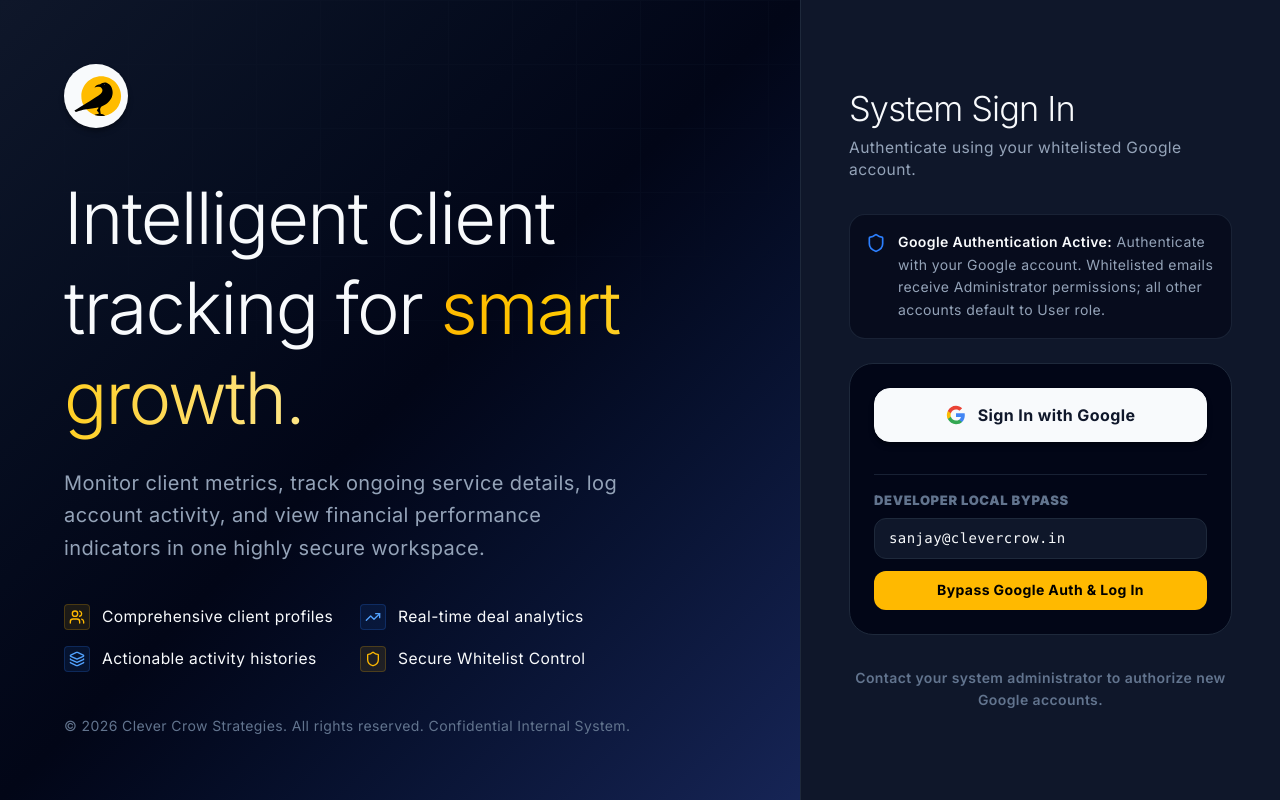
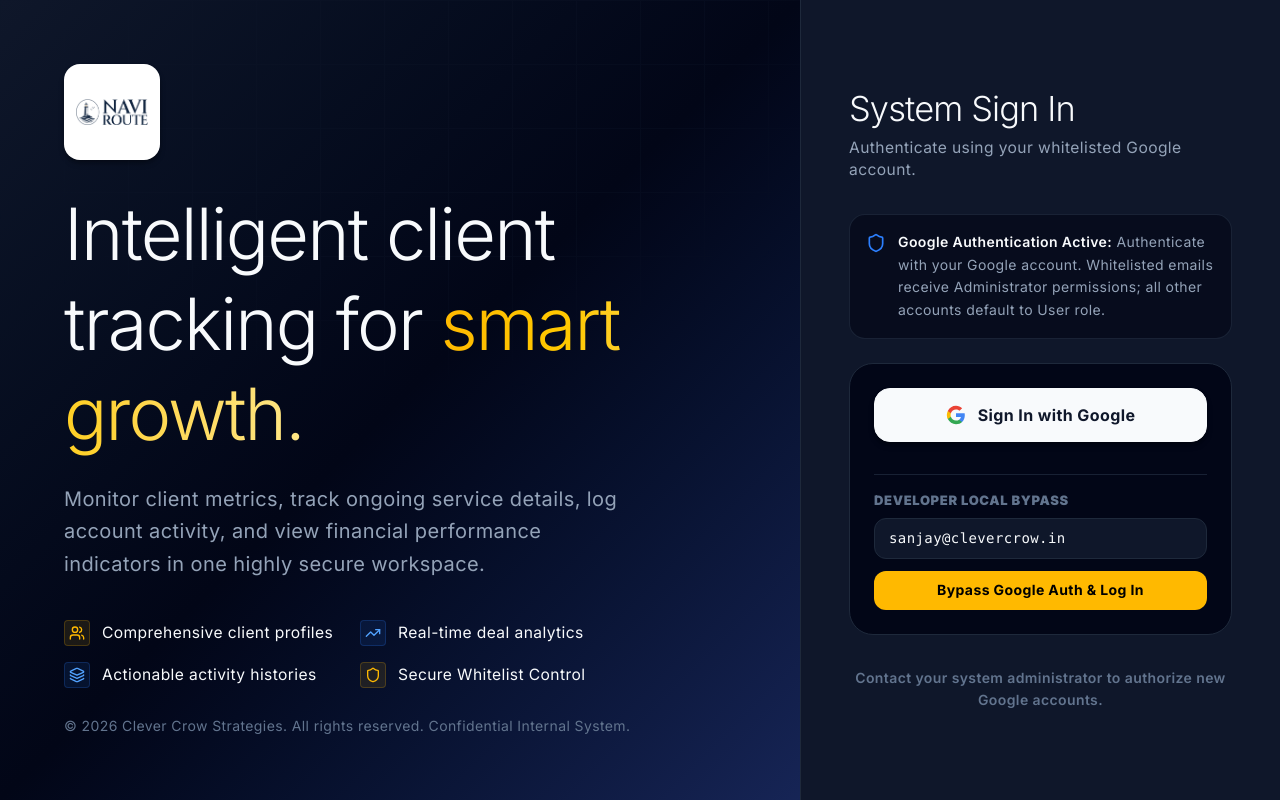
Before and after one commit to SaNjAy-bRo/clever-crow-crm, a Next.js app: page / in a window 1280 px wide. Built offline with nearby package versions, Linux system fonts and the light colour scheme; no server answers.

Commit message:
feat: update brand logo assets, increase logo size and set static white background header

```diff
--- a/src/app/page.tsx
+++ b/src/app/page.tsx
@@ -31,7 +31,7 @@ export default async function LoginPage({
 
         {/* Top Header */}
         <div className="flex items-center space-x-3 z-10">
-          <img src="/CSS.svg" alt="Clever Crow Strategies Logo" className="h-16 w-16 object-contain bg-white p-1.5 rounded-full shadow-md animate-in fade-in zoom-in duration-300" />
+          <img src="/logo-1.png" alt="Logo" className="h-24 w-24 object-contain bg-[#ffffff] p-3 rounded-2xl shadow-lg animate-in fade-in zoom-in duration-300" />
         </div>
 
         {/* Central Hero Content */}
--- a/src/components/DashboardClient.tsx
+++ b/src/components/DashboardClient.tsx
@@ -536,23 +536,22 @@ export default function DashboardClient({
       <div className="flex-1 flex flex-col min-w-0 overflow-hidden relative">
 
         {/* Top Navbar Header on Mobile / Small screens */}
-        <header className="flex md:hidden items-center justify-between p-4 bg-slate-900 border-b border-slate-800 shrink-0">
+        <header className="flex md:hidden items-center justify-between p-4 bg-[#ffffff] border-b border-[#e2e8f0] shrink-0">
           <div className="flex items-center space-x-2">
-            <img src="/CSS.svg" alt="Clever Crow" className="h-8 w-8 object-contain bg-white rounded-full p-1" />
-            <span className="text-xs font-black text-white tracking-widest">CLEVER CROW</span>
+            <img src="/logo-1.png" alt="Logo" className="h-12 w-auto object-contain" />
           </div>
 
           <div className="flex items-center space-x-2">
             <button
               onClick={toggleTheme}
-              className="p-2 rounded-xl bg-slate-800 text-amber-450 hover:bg-slate-700 transition-all cursor-pointer"
+              className="p-2 rounded-xl bg-[#f1f5f9] text-[#475569] hover:bg-[#e2e8f0] transition-all cursor-pointer border border-[#e2e8f0]"
               title="Toggle Theme"
             >
-              {theme === "light" ? <Moon className="w-4 h-4 text-indigo-400" /> : <Sun className="w-4 h-4 text-amber-400" />}
+              {theme === "light" ? <Moon className="w-4 h-4 text-indigo-500" /> : <Sun className="w-4 h-4 text-amber-500" />}
             </button>
             <button
               onClick={() => setIsMobileOpen(true)}
-              className="p-2 rounded-xl bg-slate-800 text-slate-350 hover:text-white transition-all"
+              className="p-2 rounded-xl bg-[#f1f5f9] text-[#475569] hover:bg-[#e2e8f0] transition-all border border-[#e2e8f0]"
             >
               <Menu className="w-4 h-4" />
             </button>
--- a/src/components/modules/Sidebar.tsx
+++ b/src/components/modules/Sidebar.tsx
@@ -80,19 +80,13 @@ export default function Sidebar({
   const navContent = (
     <div className="flex flex-col h-full bg-slate-900 border-r border-slate-800 text-slate-300 font-sans">
       {/* Brand Header */}
-      <div className="flex items-center justify-between p-4 border-b border-slate-800 shrink-0">
+      <div className="flex items-center justify-between p-4 bg-[#ffffff] border-b border-[#e2e8f0] shrink-0">
         <div className="flex items-center space-x-3">
-          <img src="/CSS.svg" alt="Logo" className="h-10 w-10 p-1 bg-white rounded-full object-contain shadow-sm" />
-          {!isCollapsed && (
-            <div className="flex flex-col animate-in fade-in duration-200">
-              <span className="text-sm font-extrabold text-white tracking-wider leading-none">CLEVER CROW</span>
-              <span className="text-[10px] text-amber-400 font-semibold tracking-widest mt-1">CRM PLATFORM</span>
-            </div>
-          )}
+          <img src="/logo-1.png" alt="Logo" className="h-16 w-auto object-contain" />
         </div>
         <button
           onClick={() => setIsCollapsed(!isCollapsed)}
-          className="hidden md:flex p-1.5 rounded-lg bg-slate-800 hover:bg-slate-700 text-slate-400 hover:text-white transition-all active:scale-95"
+          className="hidden md:flex p-1.5 rounded-lg bg-[#f1f5f9] hover:bg-[#e2e8f0] text-[#475569] hover:text-[#0f172a] transition-all active:scale-95 border border-[#e2e8f0]"
         >
           {isCollapsed ? <ChevronRight className="w-4 h-4" /> : <ChevronLeft className="w-4 h-4" />}
         </button>
```
Also changed, not shown: public/logo-1.png (added), public/logo-icon.png (added).
